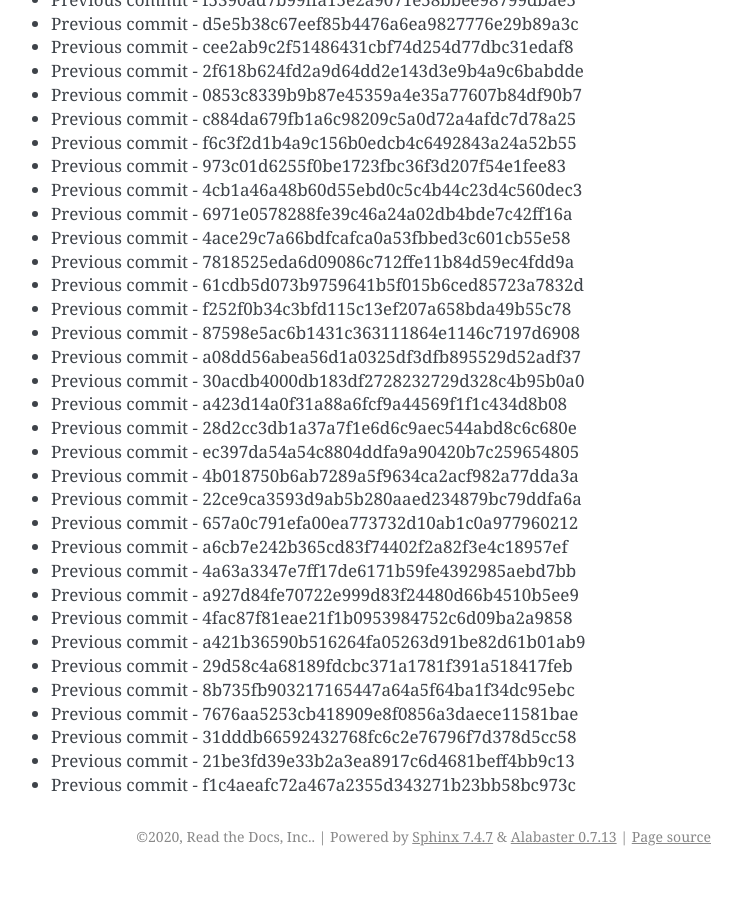
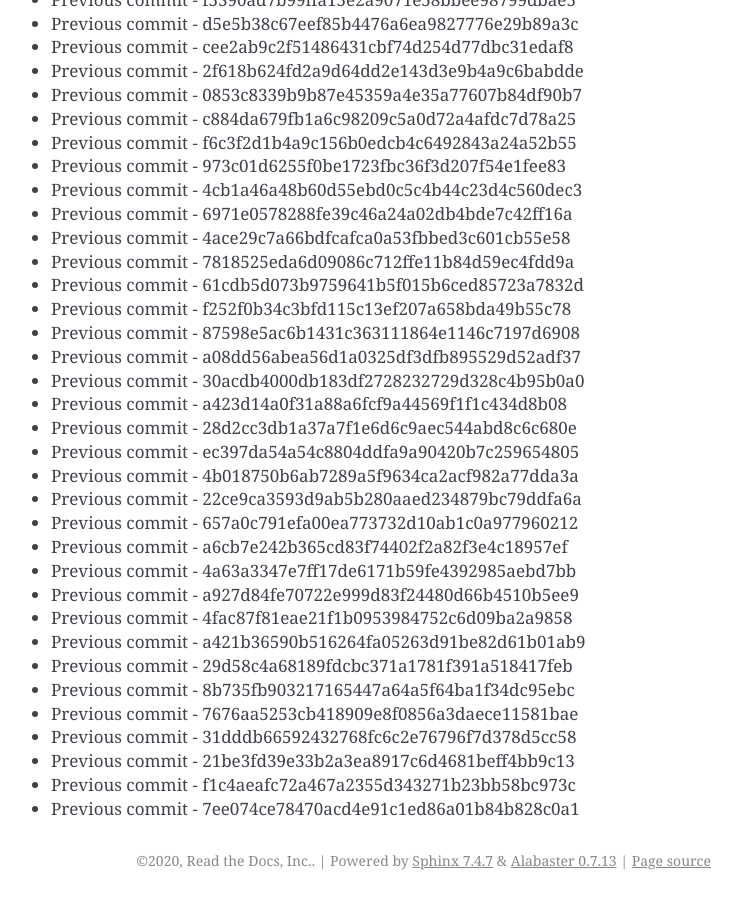
Before and after one commit to readthedocs/rtd-git-stresstest, a Sphinx documentation site: the page built from docs/updates.rst, in a window 1280 px wide and 900 px high, scrolled down 24881 px. Shown: the whole window, without its empty margins (399-1141 px from the left). Built offline with Sphinx 7.4.7, drawn with Linux system fonts in a browser that asks for light colours; before the commit the page ends 25757 px from its top, so only the background shows below that.

Commit message:
Generating commit from previous: 7ee074ce78470acd4e91c1ed86a01b84b828c0a1

```diff
--- a/docs/updates.rst
+++ b/docs/updates.rst
@@ -1077,3 +1077,4 @@ It can be tested for any performance characteristics.
 * Previous commit - 31dddb66592432768fc6c2e76796f7d378d5cc58
 * Previous commit - 21be3fd39e33b2a3ea8917c6d4681beff4bb9c13
 * Previous commit - f1c4aeafc72a467a2355d343271b23bb58bc973c
+* Previous commit - 7ee074ce78470acd4e91c1ed86a01b84b828c0a1
```
